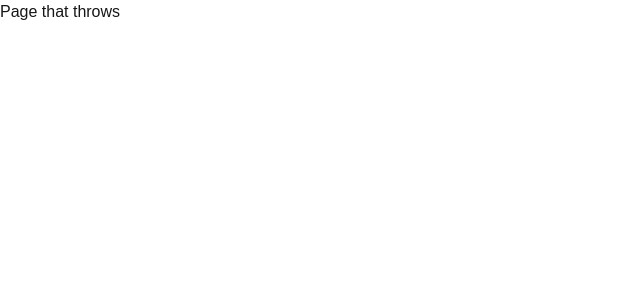
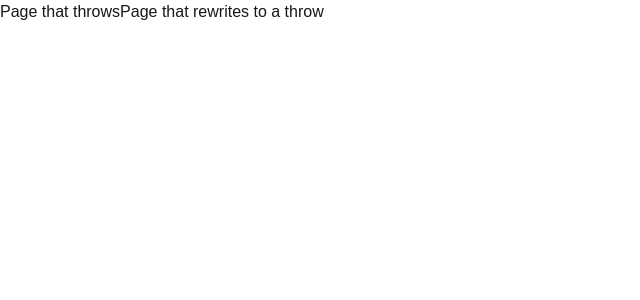
Before and after one commit to Zach-Jaensch/next-500-vercel-issue, a Next.js app: page / in a window 1280 px wide. Shown: the top 300 px of the page, without its empty margins (0-640 px from the left). Built offline with nearby package versions, Linux system fonts and the light colour scheme.

Commit message:
add link to rewrite page

```diff
--- a/src/pages/index.tsx
+++ b/src/pages/index.tsx
@@ -5,6 +5,7 @@ export default function Home() {
     <div>
       <main>
         <Link href="/throws">Page that throws</Link>
+        <Link href="/rewrite">Page that rewrites to a throw</Link>
       </main>
     </div>
   );
```
